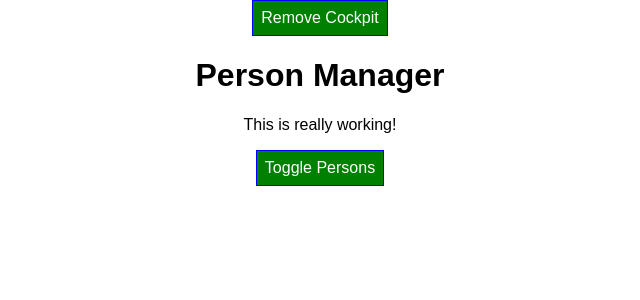
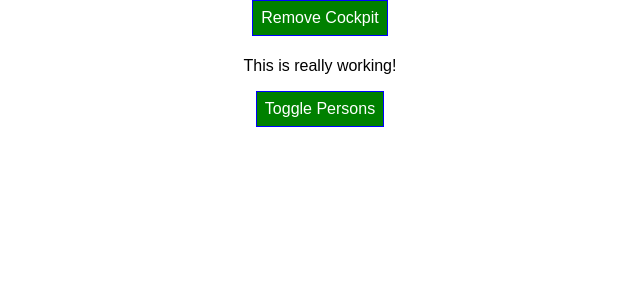
Before and after one commit to saracorreia07/react-practice, a React app: page / in a window 1280 px wide. Shown: the top 300 px of the page, without its empty margins (320-960 px from the left). Built offline with nearby package versions, Linux system fonts and the light colour scheme.

Commit message:
another way of hoc

```diff
--- a/src/containers/App.js
+++ b/src/containers/App.js
@@ -3,7 +3,8 @@ import React, { Component } from 'react';
 import classes from './App.css';
 import Persons from '../components/Persons/Persons';
 import Cockpit from '../components/Cockpit/Cockpit';
-import WithClass from '../hoc/WithClass';
+import withClass from '../hoc/withClass';
+import Aux from '../hoc/Aux';
 
 class App extends Component {
   constructor(props) {
@@ -88,7 +89,7 @@ class App extends Component {
     }
 
     return (
-      <WithClass classes ={classes.App}>
+      <Aux>
         <button onClick={() => {
           this.setState({ showCockpit: false })
         }}
@@ -100,10 +101,10 @@ class App extends Component {
           personsLength={this.state.persons.length}
           clicked={this.togglePersonsHandler} /> : null}
         {persons}
-      </WithClass>
+      </Aux>
     );
   }
 }
 
 
-export default App;
+export default withClass(App, classes.App);
--- a/src/hoc/WithClass.js
+++ b/src/hoc/WithClass.js
@@ -1,10 +1,12 @@
 import React from 'react';
 
-const withClass = (props)  => (
+const withClass = (WrappedComponent, className)  => {
 
-    <div className={props.classes}>
-        {props.children}
-    </div>
-);
+    return props => (
+        <div className={className}>
+            <WrappedComponent/>
+        </div>
+    );
+};
 
 export default withClass;
```
